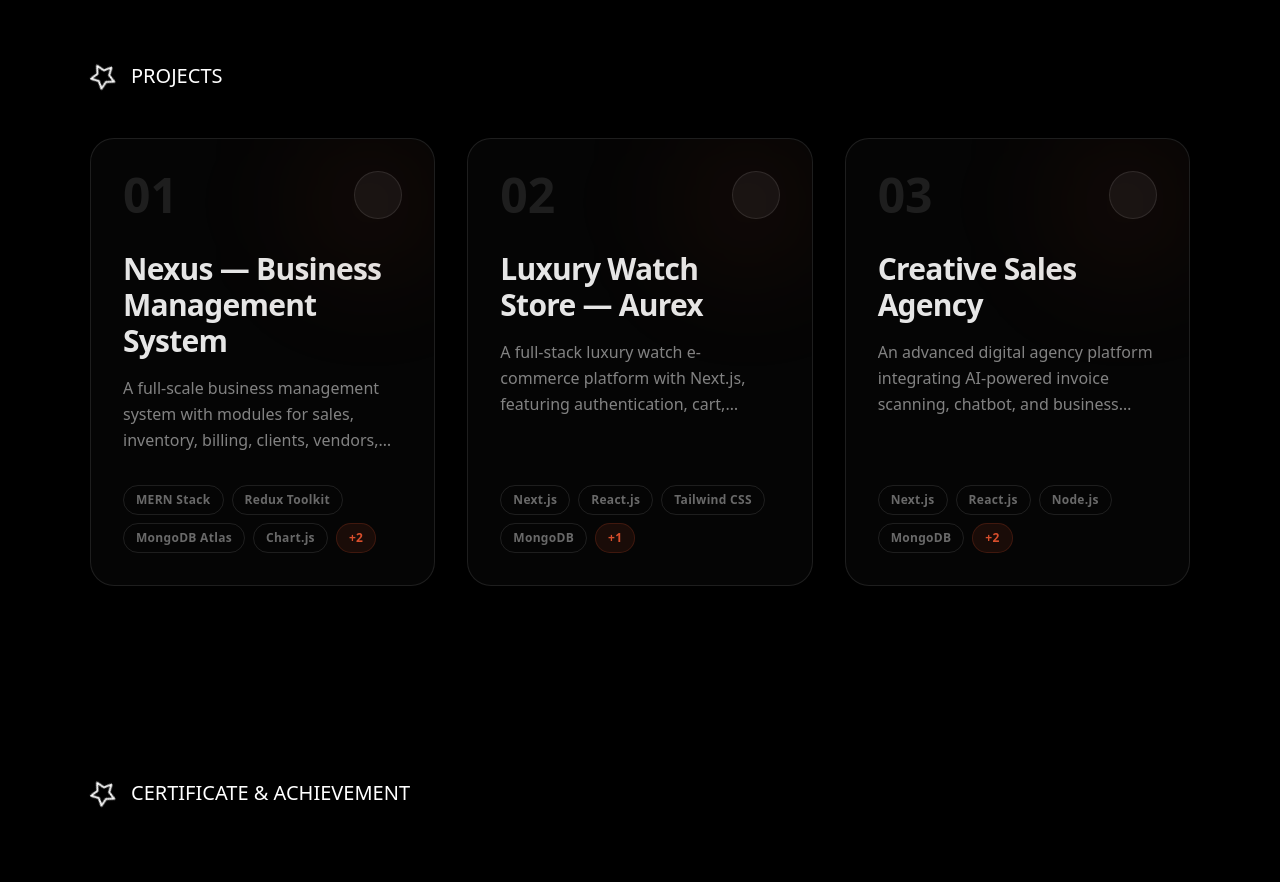
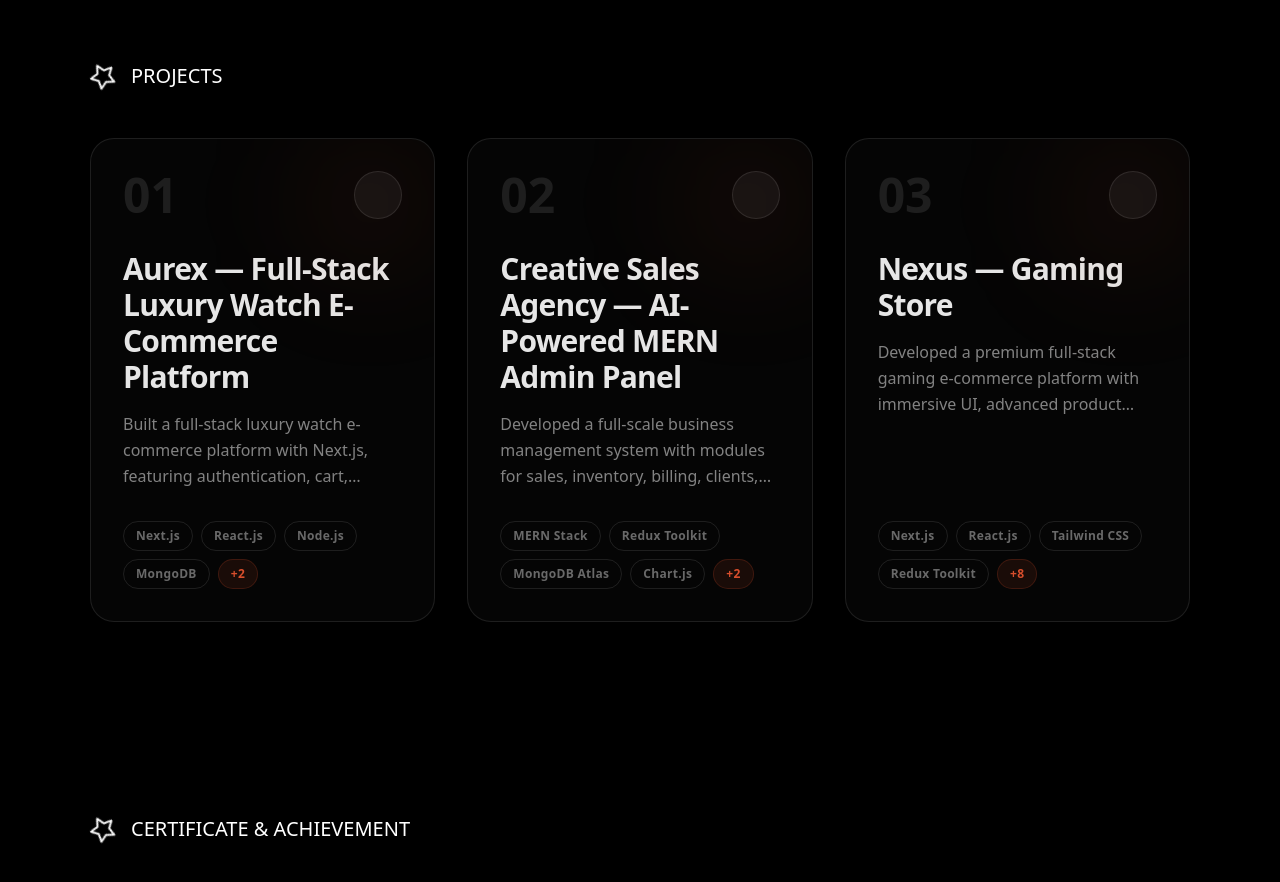
Before and after one commit to M5Patel/Mann, a Next.js app: page / in a window 1280 px wide. Shown: the part 3820-4702 px from the top of the page. Built offline with nearby package versions, Linux system fonts and the light colour scheme.

Commit message:
Fix project align

```diff
--- a/src/data/projects.js
+++ b/src/data/projects.js
@@ -1,9 +1,51 @@
-// Static projects data — all projects strictly matching resume
+// Professional Projects Data — Resume Matched & Corrected
+
 export const projectsData = [
     {
         _id: "proj-1",
-        name: "Nexus — Business Management System",
-        slug: "nexus-business-management",
+
+        name: "Aurex — Full-Stack Luxury Watch E-Commerce Platform",
+
+        slug: "aurex-watch-store",
+
+        description:
+            "Built a full-stack luxury watch e-commerce platform with Next.js, featuring authentication, cart, checkout, and admin dashboard functionality. Engineered with robust database management, SEO optimization, and responsive design.",
+
+        techStack: [
+            "Next.js",
+            "React.js",
+            "Node.js",
+            "MongoDB",
+            "Tailwind CSS",
+            "Groq APIs",
+        ],
+
+        liveUrl: "https://aurex-teal.vercel.app",
+
+        sourceCode: "https://github.com/M5Patel/Aurex.git",
+
+        features: [
+            "Full-stack luxury watch e-commerce platform",
+            "Authentication and authorization system",
+            "Shopping cart and checkout functionality",
+            "Admin dashboard for product management",
+            "SEO optimized architecture",
+            "Responsive UI across all devices",
+            "Database management with MongoDB",
+            "Modern UI built with Tailwind CSS",
+        ],
+    },
+
+    {
+        _id: "proj-2",
+
+        name: "Creative Sales Agency — AI-Powered MERN Admin Panel",
+
+        slug: "creative-sales-agency",
+
+        description:
+            "Developed a full-scale business management system with modules for sales, inventory, billing, clients, vendors, and financial reporting, featuring admin dashboard, authentication, stock management, charts, and PDF/print export.",
+
         techStack: [
             "MERN Stack",
             "Redux Toolkit",
@@ -12,66 +54,64 @@ export const projectsData = [
             "Groq AI APIs",
             "Framer Motion",
         ],
-        liveUrl: "https://nexus-green-iota.vercel.app/",
-        sourceCode: "https://github.com/M5Patel/Nexus.git",
-        description:
-            "A full-scale business management system with modules for sales, inventory, billing, clients, vendors, and financial reporting, featuring admin dashboard, authentication, stock management, charts, and PDF/print export.",
+
+        liveUrl: "",
+
+        sourceCode: "https://github.com/M5Patel/Creative-sales-Agency.git",
+
         features: [
-            "Sales, inventory, and billing management modules",
-            "Client and vendor management system",
-            "Financial reporting with Chart.js visualizations",
-            "Admin dashboard with real-time analytics",
-            "Stock management and tracking",
-            "PDF and print export functionality",
+            "Business management dashboard",
+            "Sales and inventory management",
+            "Billing and vendor modules",
+            "Authentication system",
+            "Financial reporting with charts",
+            "PDF and print export support",
+            "Responsive dark/light mode UI",
+            "AI-powered chatbot integration",
+            "Business prediction tools using Groq APIs",
         ],
     },
+
     {
-        _id: "proj-2",
-        name: "Luxury Watch Store — Aurex",
-        slug: "luxury-watch-store",
+        _id: "proj-3",
+
+        name: "Nexus — Gaming Store",
+
+        slug: "nexus-gaming-store",
+
+        description:
+            "Developed a premium full-stack gaming e-commerce platform with immersive UI, advanced product management, authentication, cart & wishlist system, secure checkout flow, and responsive cyberpunk-inspired design.",
+
         techStack: [
             "Next.js",
             "React.js",
             "Tailwind CSS",
-            "MongoDB",
-            "Node.js"
+            "Redux Toolkit",
+            "Supabase",
+            "PostgreSQL",
+            "Three.js",
+            "Framer Motion",
+            "Groq AI APIs",
+            "JWT",
+            "bcryptjs",
+            "Vercel",
         ],
-        liveUrl: "https://aurex-teal.vercel.app/",
-        sourceCode: "https://github.com/M5Patel/Aurex.git",
-        description:
-            "A full-stack luxury watch e-commerce platform with Next.js, featuring authentication, cart, checkout, and admin dashboard functionality. Engineered with robust database management, SEO optimization, and responsive design.",
+
+        liveUrl: "https://nexus-green-iota.vercel.app",
+
+        sourceCode: "https://github.com/M5Patel/Nexus.git",
+
         features: [
-            "Full-stack luxury watch e-commerce platform",
-            "Secure authentication system",
-            "Advanced cart and checkout functionality",
-            "Comprehensive admin dashboard",
-            "Database management and robust architecture",
-            "SEO optimization for better visibility",
-            "Seamless responsive design across devices",
-        ],
-    },
-    {
-        _id: "proj-3",
-        name: "Creative Sales Agency",
-        slug: "creative-sales-agency",
-        techStack: [
-            "Next.js",
-            "React.js",
-            "Node.js",
-            "MongoDB",
-            "Tailwind CSS",
-            "Groq APIs",
-        ],
-        liveUrl: "",
-        sourceCode: "https://github.com/M5Patel/Creative-sales-Agency.git",
-        description:
-            "An advanced digital agency platform integrating AI-powered invoice scanning, chatbot, and business prediction tools using Groq Llama-3 APIs with responsive dark/light mode functionality.",
-        features: [
-            "AI-powered invoice scanning capabilities",
-            "Intelligent chatbot integration for user engagement",
-            "Business prediction tools powered by Groq Llama-3 APIs",
-            "Responsive dark and light mode functionality",
-            "Modern, sleek, and high-performance UI",
+            "Gaming e-commerce platform",
+            "Cyberpunk-inspired responsive UI",
+            "3D virtual gaming store using Three.js",
+            "Authentication with JWT",
+            "Cart and wishlist functionality",
+            "Secure checkout system",
+            "AI-powered chatbot recommendations",
+            "Admin dashboard with analytics",
+            "Inventory and order tracking",
+            "Real-time product updates with Supabase",
         ],
     },
 ];
```
